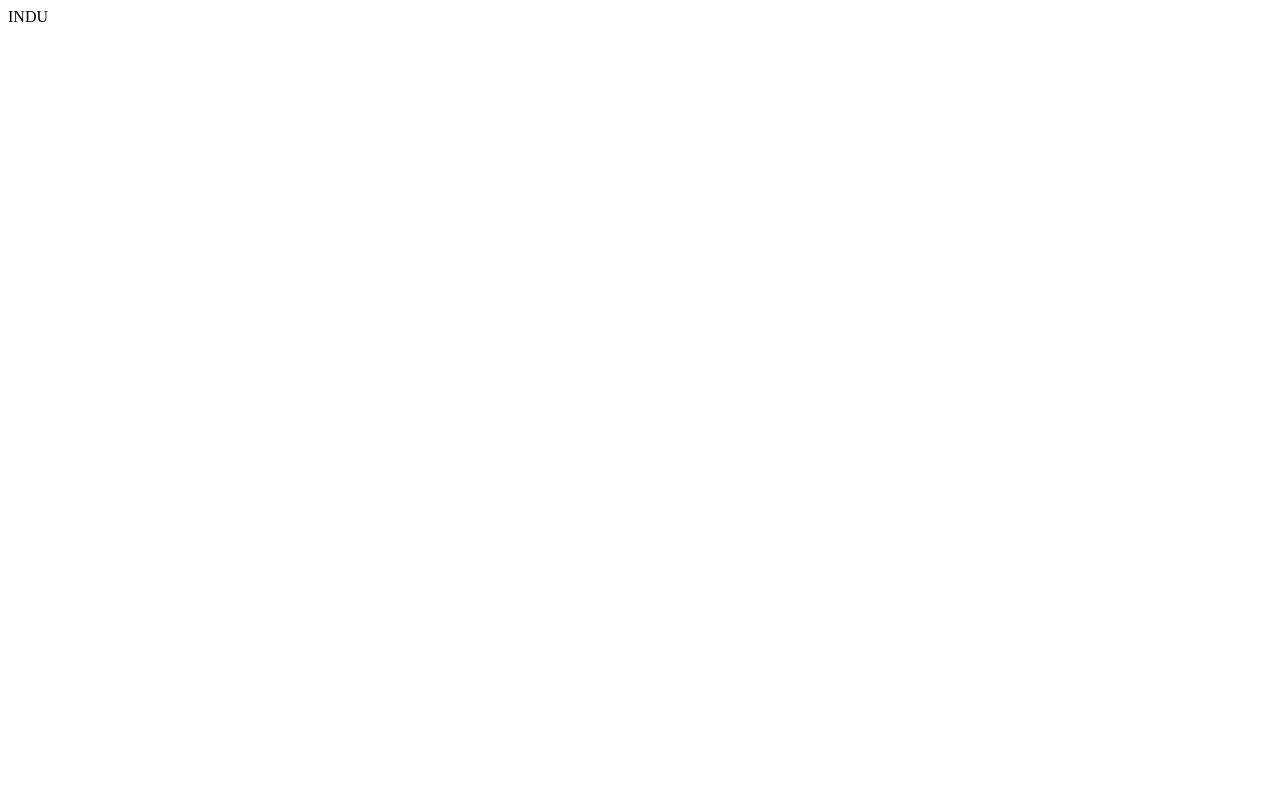
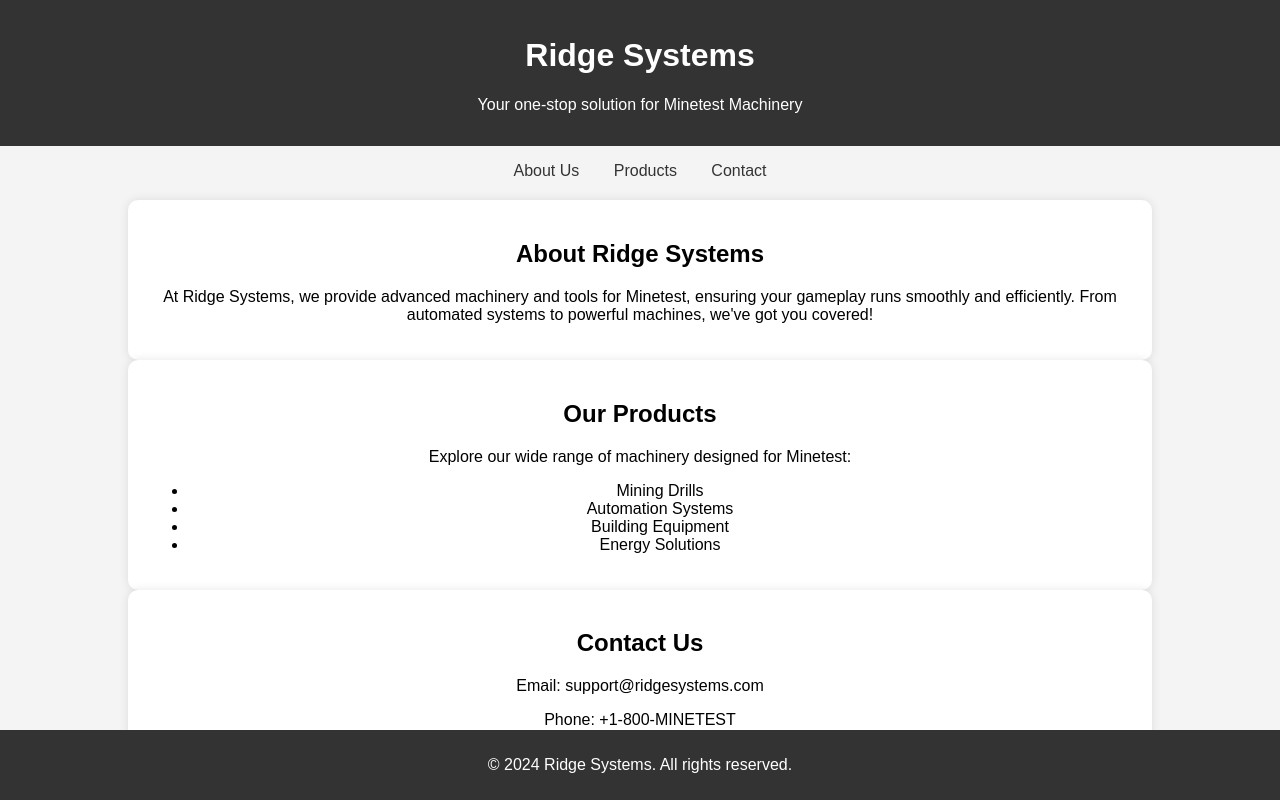
Before and after one commit to RidgeSystems/RidgeSystems.github.io, a plain HTML site: page index.html in a window 1280 px wide. Drawn offline with Linux system fonts and the light colour scheme.

Commit message:
Update index.html

```diff
--- a/index.html
+++ b/index.html
@@ -1 +1,93 @@
-INDU
+<!DOCTYPE html>
+<html lang="en">
+<head>
+    <meta charset="UTF-8">
+    <meta name="viewport" content="width=device-width, initial-scale=1.0">
+    <title>Ridge Systems - Minetest Machinery</title>
+    <style>
+        body {
+            font-family: Arial, sans-serif;
+            background-color: #f4f4f4;
+            margin: 0;
+            padding: 0;
+        }
+        header {
+            background-color: #333;
+            color: white;
+            padding: 1rem;
+            text-align: center;
+        }
+        nav {
+            text-align: center;
+            margin: 1rem;
+        }
+        nav a {
+            margin: 0 15px;
+            text-decoration: none;
+            color: #333;
+        }
+        .container {
+            width: 80%;
+            margin: 20px auto;
+        }
+        .intro {
+            text-align: center;
+            padding: 20px;
+            background-color: #fff;
+            border-radius: 10px;
+            box-shadow: 0 0 10px rgba(0, 0, 0, 0.1);
+        }
+        footer {
+            background-color: #333;
+            color: white;
+            text-align: center;
+            padding: 10px 0;
+            position: absolute;
+            bottom: 0;
+            width: 100%;
+        }
+    </style>
+</head>
+<body>
+
+<header>
+    <h1>Ridge Systems</h1>
+    <p>Your one-stop solution for Minetest Machinery</p>
+</header>
+
+<nav>
+    <a href="#about">About Us</a>
+    <a href="#products">Products</a>
+    <a href="#contact">Contact</a>
+</nav>
+
+<div class="container">
+    <section id="about" class="intro">
+        <h2>About Ridge Systems</h2>
+        <p>At Ridge Systems, we provide advanced machinery and tools for Minetest, ensuring your gameplay runs smoothly and efficiently. From automated systems to powerful machines, we've got you covered!</p>
+    </section>
+
+    <section id="products" class="intro">
+        <h2>Our Products</h2>
+        <p>Explore our wide range of machinery designed for Minetest:</p>
+        <ul>
+            <li>Mining Drills</li>
+            <li>Automation Systems</li>
+            <li>Building Equipment</li>
+            <li>Energy Solutions</li>
+        </ul>
+    </section>
+
+    <section id="contact" class="intro">
+        <h2>Contact Us</h2>
+        <p>Email: support@ridgesystems.com</p>
+        <p>Phone: +1-800-MINETEST</p>
+    </section>
+</div>
+
+<footer>
+    <p>&copy; 2024 Ridge Systems. All rights reserved.</p>
+</footer>
+
+</body>
+</html>
```
